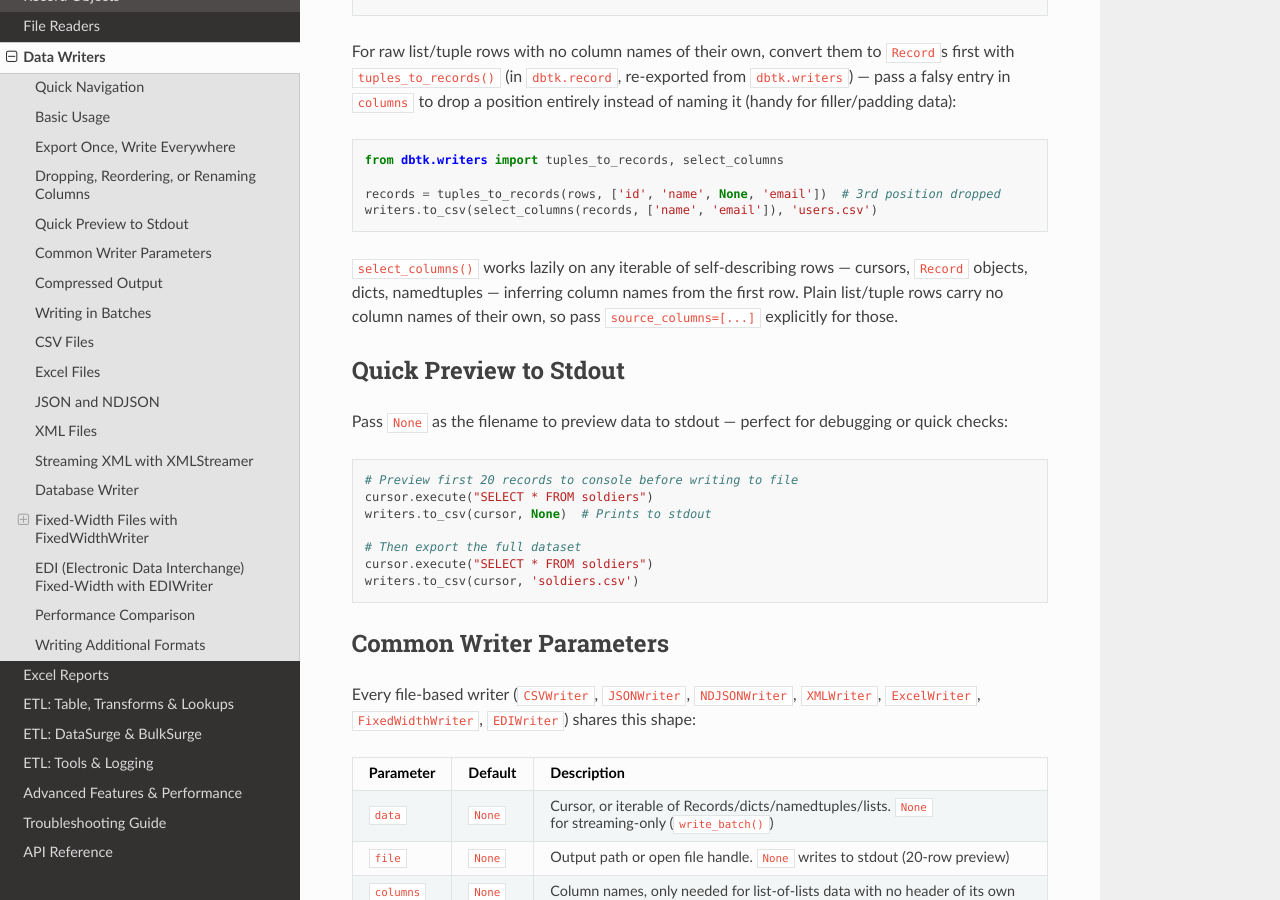
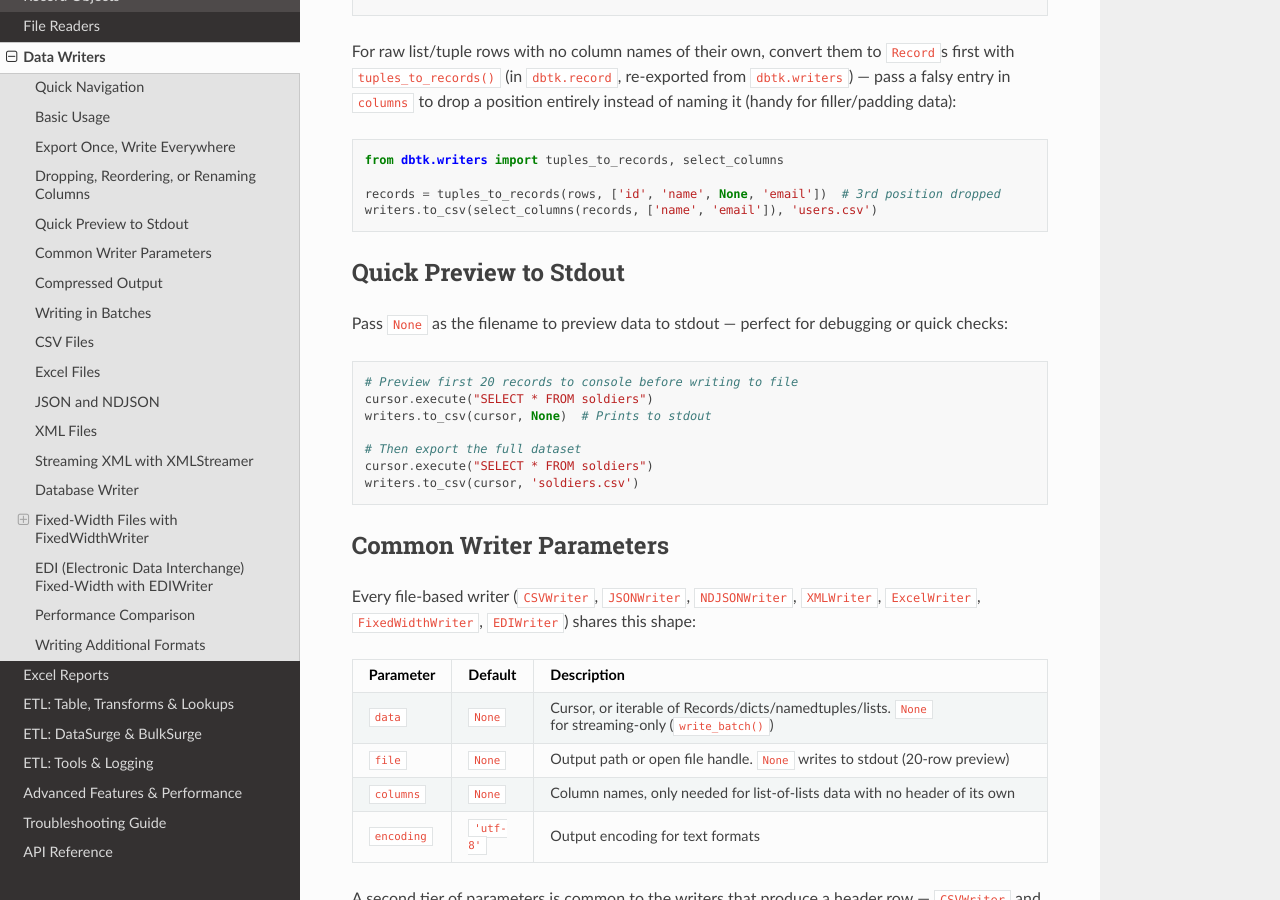
Before and after one commit to scottrbailey/dbtk, a Sphinx documentation site: the page built from docs/06-writers.md, in a window 1280 px wide and 900 px high, scrolled down 2746 px. Built offline with Sphinx 7.4.7 and the Read the Docs theme 3.1.0, drawn with Linux system fonts in a browser that asks for light colours.

Commit message:
Remove stale source_columns= reference in 06-writers.md
Leftover paragraph from the original single-function select_columns()
describing a parameter that no longer exists after the select/exclude/
rename split.

Co-Authored-By: Claude Sonnet 5 <noreply@anthropic.com>
Claude-Session: https://claude.ai/code/session_01U7xUpRGdvqWGGbHUDQuGaG

````diff
--- a/docs/06-writers.md
+++ b/docs/06-writers.md
@@ -130,10 +130,6 @@ from dbtk.writers import tuples_to_records, select_columns
 records = tuples_to_records(rows, ['id', 'name', None, 'email'])  # 3rd position dropped
 writers.to_csv(select_columns(records, ['name', 'email']), 'users.csv')
 ```
-
-`select_columns()` works lazily on any iterable of self-describing rows — cursors, `Record`
-objects, dicts, namedtuples — inferring column names from the first row. Plain list/tuple rows
-carry no column names of their own, so pass `source_columns=[...]` explicitly for those.
 
 ## Quick Preview to Stdout
 
````
